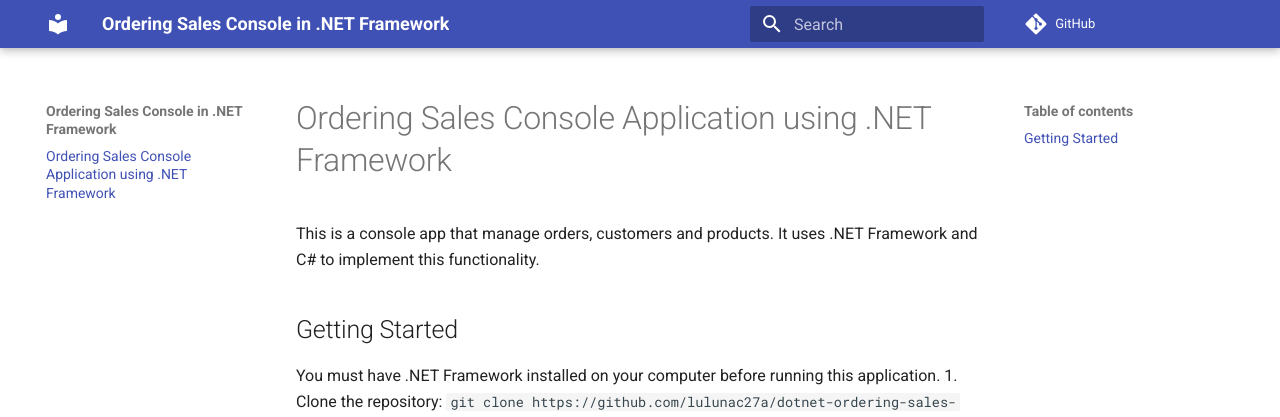
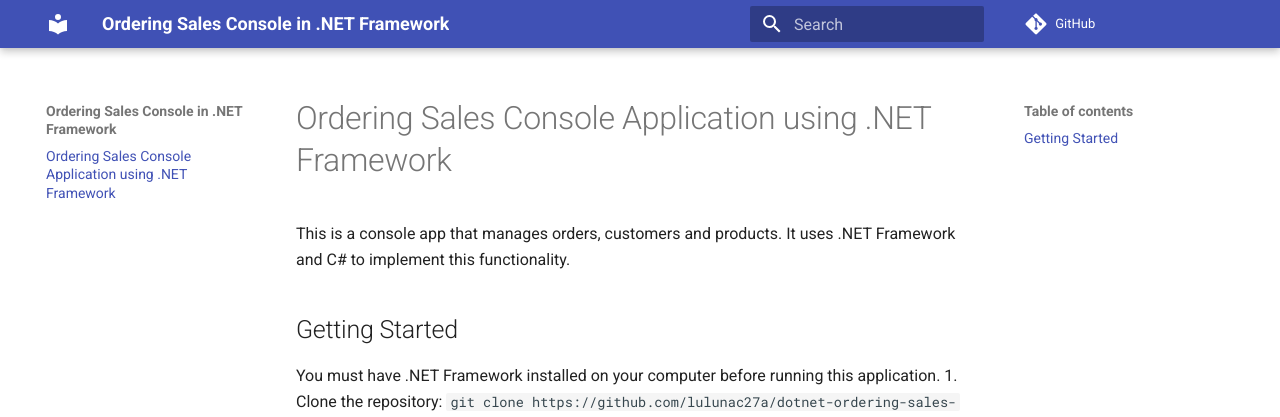
Before and after one commit to lulunac27a/dotnet-ordering-sales-console, an MkDocs documentation site: the page built from docs/index.md, in a window 1280 px wide. Shown: the top 417 px of the page. Built offline with MkDocs 1.6.1 and Material for MkDocs 9.7.7, drawn with Linux system fonts in a browser that asks for light colours; comment, search, counter and statistics services are not loaded.

```diff
--- a/docs/index.md
+++ b/docs/index.md
@@ -1,6 +1,6 @@
 # Ordering Sales Console Application using .NET Framework
 
-This is a console app that manage orders, customers and products. It uses .NET Framework and C# to implement this functionality.
+This is a console app that manages orders, customers and products. It uses .NET Framework and C# to implement this functionality.
 
 ## Getting Started
 
```
Also changed, not shown: README.md (+1 -1 lines).
